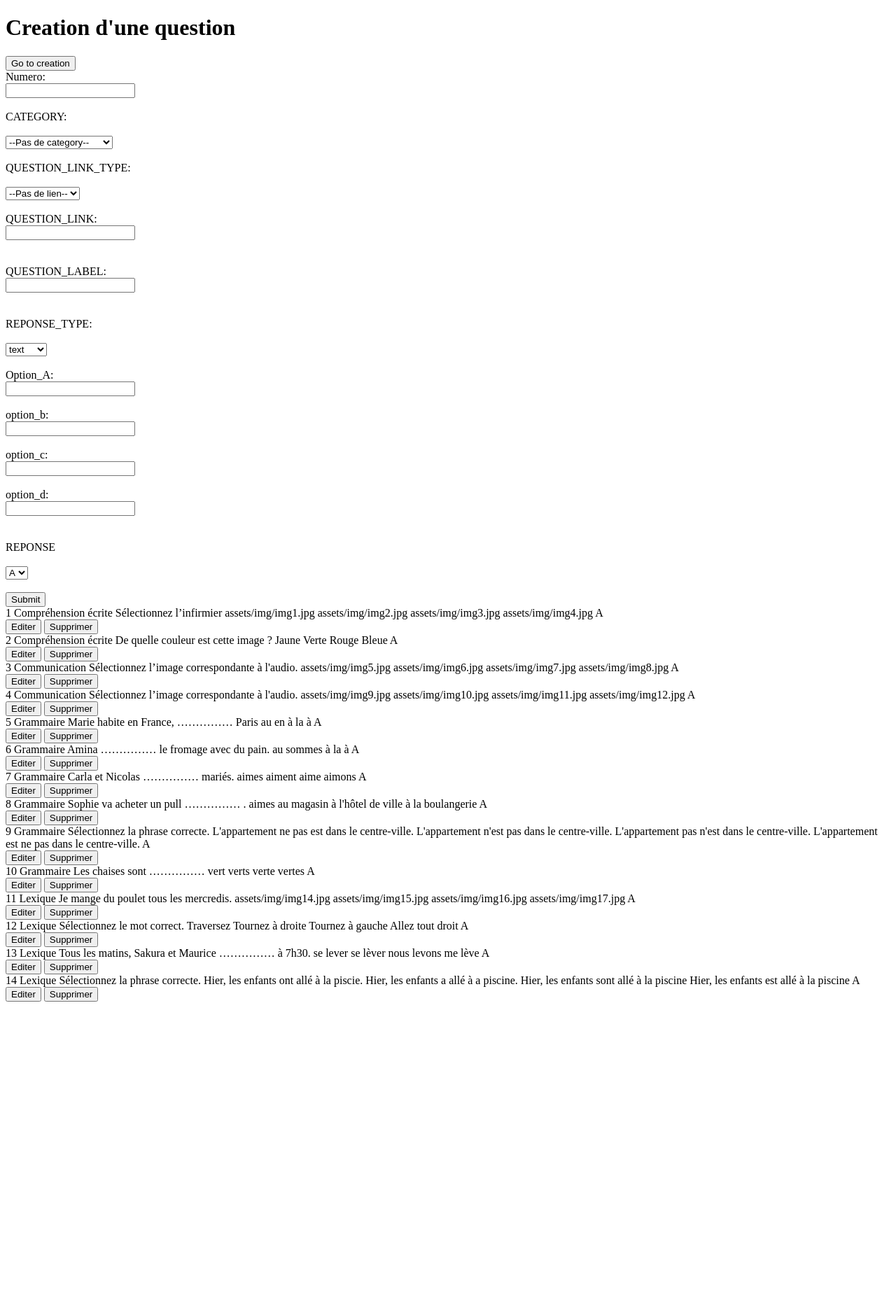
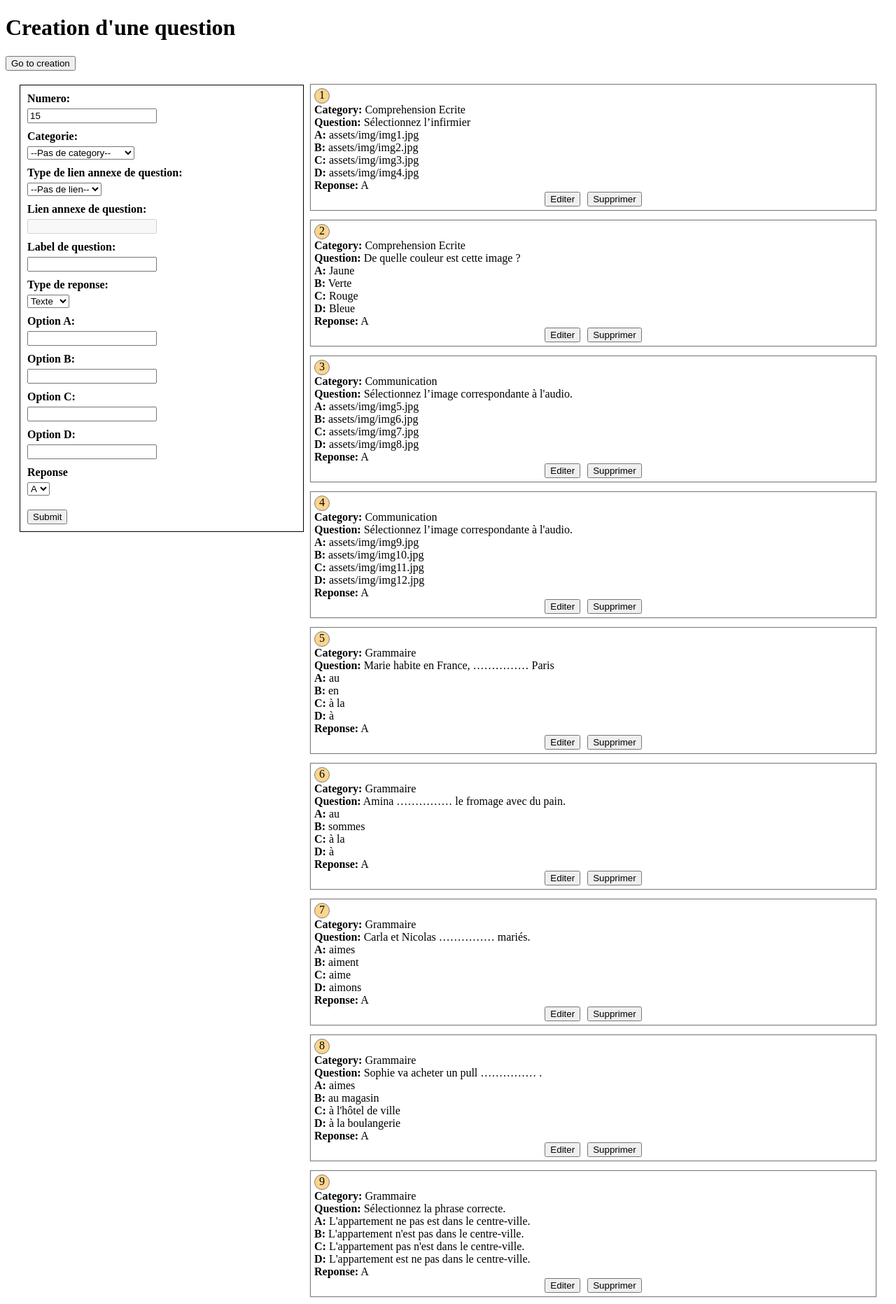
Before and after one commit to Vin2315/stagesimplone, a PHP site: page /formulaire_question.php in a window 1280 px wide. Shown: the top 1863 px of the page at 70% size. Before the commit the page ends 1431 px from the top, so only its background shows below. Run offline with PHP 8.4, Linux system fonts and the light colour scheme; a user stored in the database is signed in; data comes from the database, SQL or seed files in the repository.

Commit message:
Fix liste de questions

```diff
--- a/app/public/formulaire_question.php
+++ b/app/public/formulaire_question.php
@@ -44,7 +44,9 @@ if ($_SERVER['REQUEST_METHOD'] == 'POST') {
 
         $results = $statement->fetch();
     } catch (PDOException $e) {
-        echo "<br>" . $e->getMessage();
+        http_response_code(400);
+        echo $e->getMessage();
+        exit();
     }
 }
 
@@ -83,7 +85,9 @@ if ($_SERVER['REQUEST_METHOD'] == 'PUT') {
 
         $results = $statement->fetch();
     } catch (PDOException $e) {
-        echo "<br>" . $e->getMessage();
+        http_response_code(400);
+        echo $e->getMessage();
+        exit();
     }
 }
 
@@ -101,9 +105,10 @@ if ($_SERVER['REQUEST_METHOD'] == 'DELETE') {
         $results = $statement->fetch();
         session_commit();
     } catch (PDOException $e) {
-        echo "<br>" . $e->getMessage();
+        http_response_code(400);
+
+        echo $e->getMessage();
+        exit();
     }
 }
-
 require_once(VIEWS_PATH . "/formulaire_question.views.php");
-require_once(VIEWS_PATH . "/liste_questions.views.php");
--- a/app/public/js/formulaire_question.js
+++ b/app/public/js/formulaire_question.js
@@ -2,25 +2,37 @@ let question_id_a_updater = null;
 const title = document.getElementById('form_title');
 const form = document.getElementById('formulaire_question');
 const resetButton = document.getElementById('reset_button');
+const formError = document.getElementById('form-error');
 
 resetButton.addEventListener('click', demarrerCreation);
 form.addEventListener('submit', onFormSubmit);
 
 function onFormSubmit(e) {
     e.preventDefault();
-    const formData = new FormData(form);
-    console.log(formData)
+    formError.innerText = '';
+
+    const data = Object.fromEntries([...form.elements].filter(e => e.name).map(e => [e.name, e.value]));
     if (question_id_a_updater) {
-        formData.set('id', question_id_a_updater);
+        data.id = question_id_a_updater;
     }
-    const data = new URLSearchParams(formData);
-
     fetch(`formulaire_question.php`, {
         method: question_id_a_updater === null ? 'POST' : 'PUT',
-        body: data
+        body: new URLSearchParams(data)
         // headers: { 'Content-Type': 'application/json' },,
     }).then((response) => {
-        console.log(response.text());
+        if (response.status !== 200) {
+            console.log('Looks like there was a problem. Status Code: ' +
+                response.status);
+            response.text().then(function (err) {
+                // L'approche est directe, mais on devrait cacher les details de certaines erreurs a l'utilisateur
+                formError.innerText = err;
+
+            });
+            return;
+        }
+
+        // C'est un raccourci, il faudrait a la fin renvoyer la nouvelle liste de questions et editer le DOM via du JS
+        location.reload();
     });
 }
 
@@ -50,6 +62,12 @@ function supprimerQuestion(id) {
         method: 'DELETE',
     }).then((response) => {
         console.log(response.text());
+        const question = document.getElementById(`question-${id}`);
+        question?.remove();
+        // C'est un raccourci, il faudrait a la fin renvoyer la nouvelle liste de questions et editer le DOM via du JS
+        location.reload();
+    }).catch(err => {
+        console.error(`Error:    ${err}`)
     });
 }
 
@@ -64,3 +82,15 @@ for (let index = 0; index < listQuestions.length; index++) {
     boutonSuppression.addEventListener('click', () => supprimerQuestion(id));
 
 }
+
+
+document.getElementById('numero').addEventListener('input', e => {
+    const nb = Number(e.target.value);
+    if (isNaN(nb) || nb <= 0) {
+        e.target.value = 1;
+    }
+})
+
+document.getElementById('question_link_type').addEventListener('change', e => {
+    document.getElementById('question_link').disabled = e.target.value === '';
+})
--- a/app/views/formulaire_question.views.php
+++ b/app/views/formulaire_question.views.php
@@ -9,76 +9,147 @@
     <script src="js/formulaire_question.js" defer></script>
 </head>
 
+<style>
+    label {
+        font-weight: 600;
+    }
+
+    .container {
+        padding: 20px;
+        display: flex;
+        gap: 10px;
+        width: calc(100vw - 49px - 8px);
+        justify-content: space-between;
+        align-items: flex-start;
+    }
+
+    #formulaire_question {
+        border: 1px solid black;
+        padding: 10px;
+    }
+
+    label,
+    input {
+        display: block;
+    }
+
+    input,
+    select {
+        margin: 5px 0px 10px 0px;
+    }
+
+    .question-list {
+        flex: 1;
+    }
+
+    .question {
+        margin-bottom: 15px;
+        padding: 5px;
+        box-shadow: 0px 0px 1px 1px grey;
+    }
+
+    .controls {
+        display: flex;
+        justify-content: center;
+        gap: 10px;
+    }
+
+    .numero {
+        background: #fcd58e;
+        width: 20px;
+        display: inline-block;
+        height: 20px;
+        text-align: center;
+        border: 1px grey solid;
+        border-radius: 50%;
+    }
+
+    #form-error {
+        color: red;
+        width: 30vw;
+        margin: 10px 0;
+    }
+</style>
+
 <body>
-
+    <?php
+    include '../dbconn.php';
+    $sql_get_max_numero = 'SELECT MAX(numero) FROM question';
+    $max_numero_statement = $conexion->query($sql_get_max_numero);
+    $max_numero = $max_numero_statement->fetch()[0];
+    ?>
     <h1 id="form_title">Creation d'une question</h1>
     <button id="reset_button" type="button">Go to creation</button>
+    <div class="container">
         <form id="formulaire_question">
+            <label for="numero">Numero:</label>
+            <input min="1" required type="number" id="numero" name="numero" value="<?php echo $max_numero + 1; ?>">
 
-        <label for="numero">Numero:</label><br>
-        <input type="number" id="numero" name="numero"><br><br>
+            <label for="category">Categorie:</label>
+            <select required name="category" id="category">
+                <option selected value="">--Pas de category--</option>
+                <option value="Comprehension Ecrite">Compréhension écrite</option>
+                <option value="Communication">Communication</option>
+                <option value="Grammaire">Grammaire</option>
+                <option value="Lexique">Lexique</option>
+            </select>
 
-
-        <label for="category">CATEGORY:</label><br><br>
-        <select name="category" id="category">
-            <option selected value="">--Pas de category--</option>
-            <option value="compréhension écrite">Compréhension écrite</option>
-            <option value="communication">Communication</option>
-            <option value="gramer">Gramer</option>
-            <option value="lexique">Lexique</option>
-        </select><br><br>
-
-        <label for="question_link_type">QUESTION_LINK_TYPE:</label><br><br>
+            <label for="question_link_type">Type de lien annexe de question:</label>
             <select name="question_link_type" id="question_link_type">
                 <option selected value="">--Pas de lien--</option>
                 <option value="audio">audio</option>
                 <option value="video">video</option>
                 <option value="img">image</option>
 
-        </select><br><br>
+            </select>
 
-        <label for="question_link">QUESTION_LINK:</label><br>
-        <input type="text" id="question_link" name="question_link"><br><br><br>
+            <label for="question_link">Lien annexe de question:</label>
+            <input disabled required type="text" id="question_link" name="question_link" value="">
 
 
-        <label for="question_label">QUESTION_LABEL:</label><br>
-        <input type="text" id="question_label" name="question_label"><br><br><br>
+            <label for="question_label">Label de question:</label>
+            <input type="text" required id="question_label" name="question_label">
 
-        <label for="reponse_type">REPONSE_TYPE:</label><br><br>
+            <label for="reponse_type">Type de reponse:</label>
             <select name="reponse_type" id="reponse_type">
-            <option selected value="text">text</option>
-            <option value="audio">audio</option>
-            <option value="video">video</option>
-            <option value="img">image</option>
+                <option selected value="text">Texte</option>
+                <option value="audio">Audio</option>
+                <option value="video">Video</option>
+                <option value="img">Image</option>
 
-        </select><br><br>
+            </select>
 
 
-        <label for="option_a">Option_A:</label><br>
-        <input type="text" id="option_a" name="option_a"><br><br>
+            <label for="option_a">Option A:</label>
+            <input required type="text" id="option_a" name="option_a">
 
 
-        <label for="option_b">option_b:</label><br>
-        <input type="text" id="option_b" name="option_b"><br><br>
+            <label for="option_b">Option B:</label>
+            <input required type="text" id="option_b" name="option_b">
 
-        <label for="option_c">option_c:</label><br>
-        <input type="text" id="option_c" name="option_c"><br><br>
+            <label for="option_c">Option C:</label>
+            <input required type="text" id="option_c" name="option_c">
 
 
-        <label for="option_d">option_d:</label><br>
-        <input type="text" id="option_d" name="option_d"><br><br><br>
+            <label for="option_d">Option D:</label>
+            <input required type="text" id="option_d" name="option_d">
 
-        <label for="reponse">REPONSE</label><br><br>
-        <select name="reponse" id="reponse">
+            <label for="reponse">Reponse</label>
+            <select required name="reponse" id="reponse">
                 <option value="A">A</option>
                 <option value="B">B</option>
                 <option value="C">C</option>
                 <option value="D">D</option>
 
-        </select><br><br>
+            </select>
+            <div id="form-error"></div>
+            <button type="submit">Submit</button>
+        </form>
+        <?php
+        require_once(VIEWS_PATH . "/liste_questions.views.php");
+        ?>
 
-        <input type="submit" value="Submit">
-    </form>
+    </div>
 
 </body>
 
--- a/app/views/liste_questions.views.php
+++ b/app/views/liste_questions.views.php
@@ -3,34 +3,41 @@
     include '../dbconn.php';
     $sql_select_questions = 'SELECT * FROM question ORDER BY numero';
     $questions = $conexion->query($sql_select_questions);
+
     foreach ($questions as $question) {
     ?>
         <div class="question" id="question-<?php echo $question["id"]; ?>" data-id="<?php echo $question["id"]; ?>" data-numero="<?php echo $question["numero"]; ?>" data-category="<?php echo $question["category"]; ?>" data-question_link_type="<?php echo $question["question_link_type"]; ?>" data-question_link="<?php echo $question["question_link"]; ?>" data-question_label="<?php echo $question["question_label"]; ?>" data-reponse_type="<?php echo $question["reponse_type"]; ?>" data-option_a="<?php echo $question["option_a"]; ?>" data-option_b="<?php echo $question["option_b"]; ?>" data-option_c="<?php echo $question["option_c"]; ?>" data-option_d="<?php echo $question["option_d"]; ?>" data-reponse="<?php echo $question["reponse"]; ?>">
-            <span>
+            <span class="numero">
                 <?php echo $question["numero"]; ?>
             </span>
-            <span>
-                <?php echo $question["category"]; ?>
-            </span>
-            <span>
+            <div>
+                <b>Category:</b> <?php echo $question["category"]; ?>
+            </div>
+            <div>
+                <b>Question:</b>
                 <?php echo $question["question_label"]; ?>
-            </span>
-            <span>
+            </div>
+            <div>
+                <b>A:</b>
                 <?php echo $question["option_a"]; ?>
-            </span>
-            <span>
+            </div>
+            <div>
+                <b>B:</b>
                 <?php echo $question["option_b"]; ?>
-            </span>
-            <span>
+            </div>
+            <div>
+                <b>C:</b>
                 <?php echo $question["option_c"]; ?>
-            </span>
-            <span>
+            </div>
+            <div>
+                <b>D:</b>
                 <?php echo $question["option_d"]; ?>
-            </span>
-            <span>
+            </div>
+            <div>
+                <b>Reponse:</b>
                 <?php echo $question["reponse"]; ?>
-            </span>
-            <div>
+            </div>
+            <div class="controls">
                 <button class="button-edition" type="button">Editer</button>
                 <button class="button-suppression" type="button">Supprimer</button>
             </div>
```
Also changed, not shown: devtools/db/init.sql (+4 -4 lines). Lines whose indentation alone changed are shown as unchanged.
